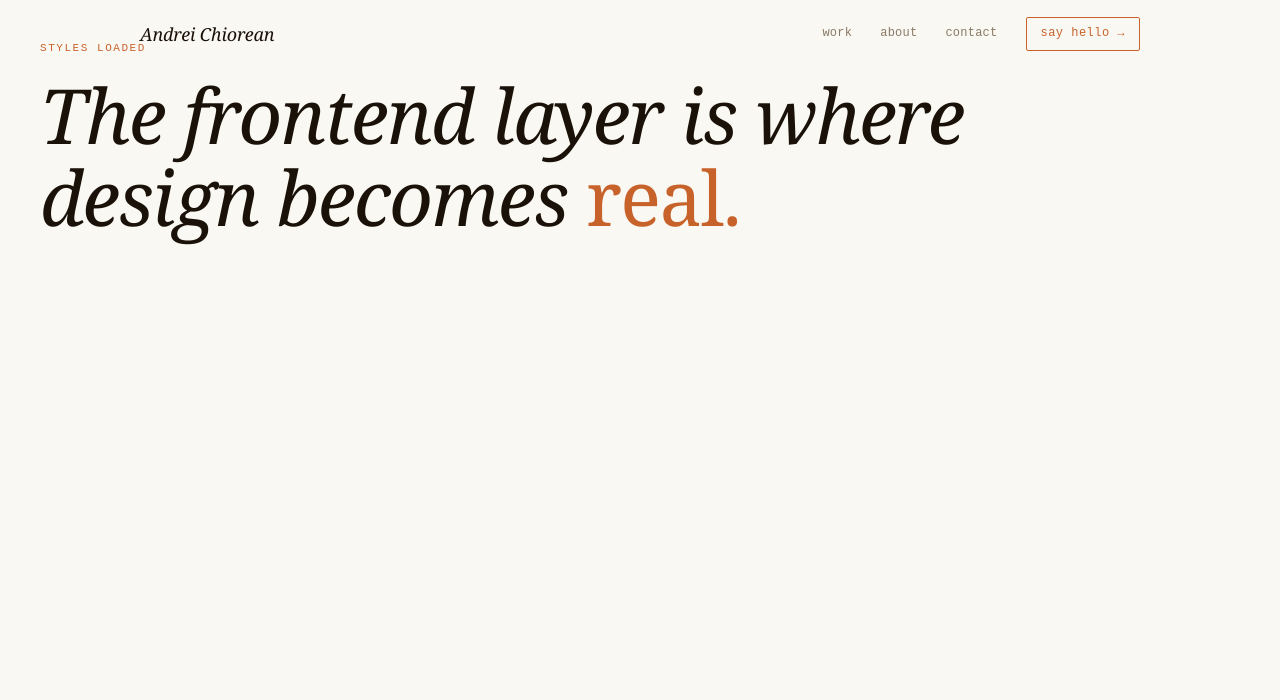
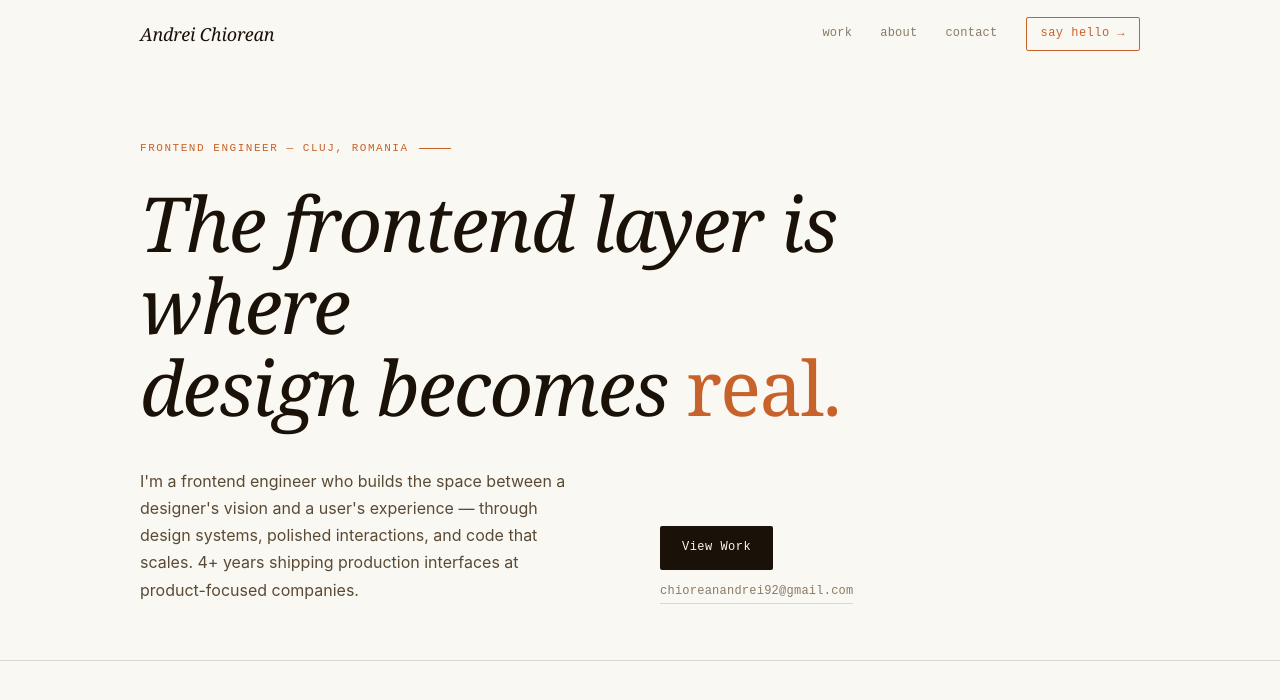
Before and after one commit to CAndrei1601/MyWebsite2021, a Nuxt app: page / in a window 1280 px wide. Shown: the top 700 px of the page. Built offline with nearby package versions, Linux system fonts and the light colour scheme.

Commit message:
feat: HeroSection with GSAP SplitText headline reveal

```diff
--- /dev/null
+++ b/app/components/sections/HeroSection.vue
@@ -0,0 +1,160 @@
+<!-- app/components/sections/HeroSection.vue -->
+<script setup lang="ts">
+import { ref } from 'vue'
+import { useGsap } from '~/composables/useGsap'
+
+const headlineRef = ref<HTMLElement | null>(null)
+const eyebrowRef  = ref<HTMLElement | null>(null)
+const bioRef      = ref<HTMLElement | null>(null)
+const actionsRef  = ref<HTMLElement | null>(null)
+
+useGsap((gsap, _ST, SplitText) => {
+  const tl = gsap.timeline({ defaults: { ease: 'power2.out' } })
+  const split = new SplitText(headlineRef.value, { type: 'words' })
+
+  // Set initial states
+  gsap.set(split.words, { y: 30, opacity: 0 })
+  gsap.set([eyebrowRef.value, bioRef.value, actionsRef.value], { y: 20, opacity: 0 })
+
+  tl.to(eyebrowRef.value,  { y: 0, opacity: 1, duration: 0.4, ease: 'power2.out' })
+    .to(split.words,       { y: 0, opacity: 1, duration: 0.6, stagger: 0.07, ease: 'power3.out' }, '-=0.1')
+    .to(bioRef.value,      { y: 0, opacity: 1, duration: 0.5 }, '-=0.2')
+    .to(actionsRef.value,  { y: 0, opacity: 1, duration: 0.4 }, '-=0.25')
+
+  return () => split.revert()
+})
+
+function copyEmail() {
+  navigator.clipboard.writeText('chioreanandrei92@gmail.com')
+}
+</script>
+
+<template>
+  <section id="home" class="hero border-editorial">
+    <div class="container hero-inner">
+      <p ref="eyebrowRef" class="hero-eyebrow text-eyebrow">
+        Frontend Engineer — Cluj, Romania
+      </p>
+
+      <h1 ref="headlineRef" class="hero-headline text-display">
+        The frontend layer is where<br>
+        design becomes <span class="hero-accent">real.</span>
+      </h1>
+
+      <div class="hero-bottom">
+        <p ref="bioRef" class="hero-bio">
+          I'm a frontend engineer who builds the space between a designer's vision
+          and a user's experience — through design systems, polished interactions,
+          and code that scales. 4+ years shipping production interfaces at
+          product-focused companies.
+        </p>
+
+        <div ref="actionsRef" class="hero-actions">
+          <a href="#work" class="btn-primary">View Work</a>
+          <button class="btn-secondary font-mono" @click="copyEmail">
+            chioreanandrei92@gmail.com
+          </button>
+        </div>
+      </div>
+    </div>
+  </section>
+</template>
+
+<style scoped>
+.hero {
+  padding-top: 140px;
+  padding-bottom: 56px;
+}
+
+.hero-inner {
+  display: flex;
+  flex-direction: column;
+  gap: 0;
+}
+
+.hero-eyebrow {
+  margin-bottom: 24px;
+  display: flex;
+  align-items: center;
+  gap: 10px;
+}
+
+.hero-eyebrow::after {
+  content: '';
+  display: inline-block;
+  width: 32px;
+  height: 1px;
+  background: var(--accent);
+}
+
+.hero-headline {
+  max-width: 820px;
+  margin-bottom: 40px;
+  color: var(--text);
+}
+
+.hero-accent {
+  font-style: normal;
+  color: var(--accent);
+}
+
+.hero-bottom {
+  display: grid;
+  grid-template-columns: 1fr 1fr;
+  gap: 40px;
+  align-items: end;
+}
+
+.hero-bio {
+  font-size: 16px;
+  color: #5A4A35;
+  line-height: 1.7;
+  max-width: 440px;
+}
+
+.hero-actions {
+  display: flex;
+  flex-direction: column;
+  align-items: flex-start;
+  gap: 12px;
+}
+
+.btn-primary {
+  font-family: var(--font-mono);
+  font-size: 12px;
+  background: var(--text);
+  color: var(--bg);
+  padding: 12px 22px;
+  border-radius: 2px;
+  text-decoration: none;
+  letter-spacing: 0.04em;
+  transition: opacity 0.15s;
+}
+.btn-primary:hover { opacity: 0.85; }
+
+.btn-secondary {
+  background: none;
+  border: none;
+  font-size: 12px;
+  color: var(--text-muted);
+  letter-spacing: 0.02em;
+  cursor: pointer;
+  padding: 0;
+  border-bottom: 1px solid var(--border);
+  padding-bottom: 2px;
+  transition: color 0.15s, border-color 0.15s;
+}
+.btn-secondary:hover {
+  color: var(--text);
+  border-color: var(--text-muted);
+}
+
+@media (max-width: 768px) {
+  .hero { padding-top: 110px; }
+  .hero-bottom {
+    grid-template-columns: 1fr;
+    gap: 24px;
+  }
+  .hero-bio { max-width: 100%; }
+}
+</style>
--- a/app/pages/index.vue
+++ b/app/pages/index.vue
@@ -1,10 +1,6 @@
-<!-- pages/index.vue -->
+<!-- app/pages/index.vue -->
 <template>
-  <main style="padding: 40px;">
-    <p class="text-eyebrow">Styles loaded</p>
-    <h1 class="text-display" style="color: var(--text); margin-top: 16px;">
-      The frontend layer is where<br>
-      design becomes <span style="font-style: normal; color: var(--accent);">real.</span>
-    </h1>
+  <main>
+    <HeroSection />
   </main>
 </template>
```
